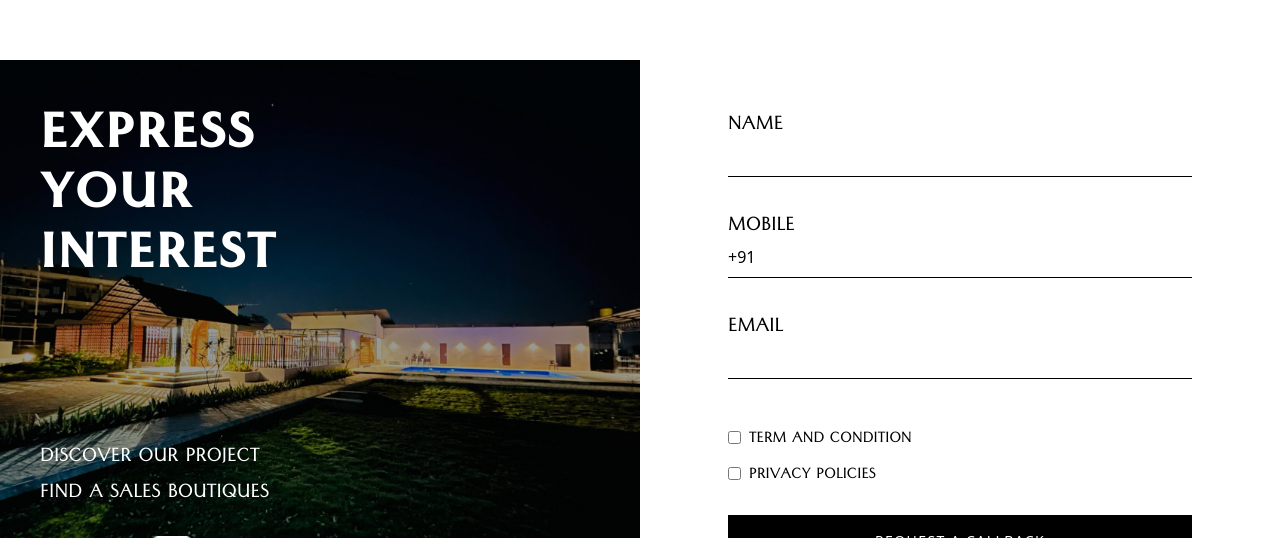
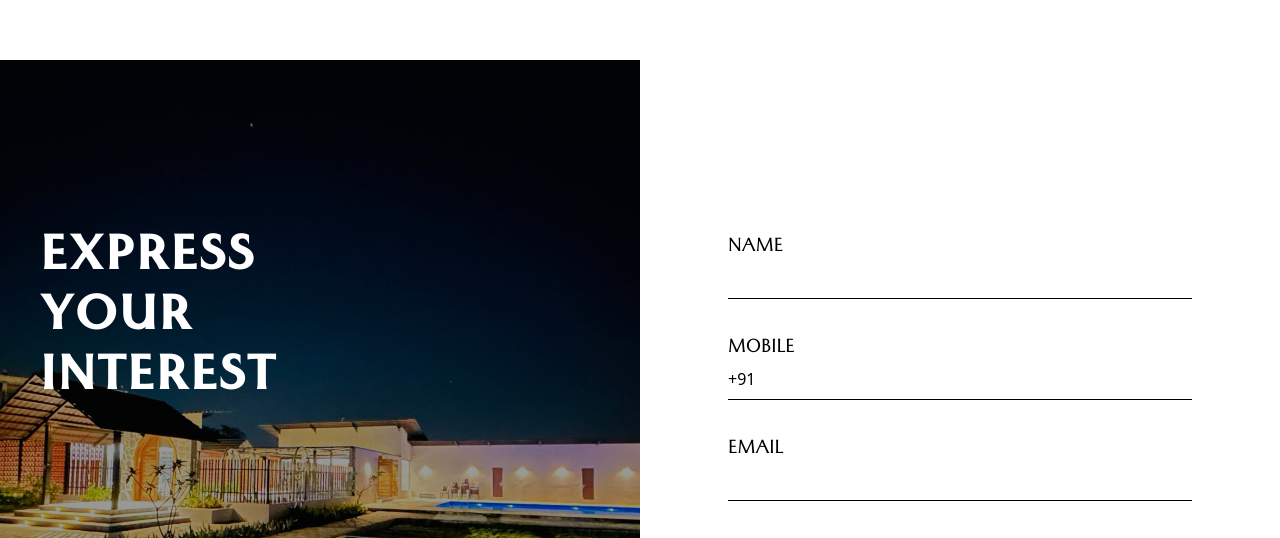
Before and after one commit to HarshSahare/NeelInfraTech, a Next.js app: page / in a window 1280 px wide. Shown: the part 7582-8120 px from the top of the page. Built offline with nearby package versions, Linux system fonts and the light colour scheme.

Commit message:
refactored : repalced padding with the margin in contact page

```diff
--- a/app/page.tsx
+++ b/app/page.tsx
@@ -40,7 +40,7 @@ export default function Home() {
       <DirectorsSection />
       <NeelWaySection className="py-20 lg:py-50" />
       <TestimonialSection />
-      <ContactSection className="py-20 lg:py-50" />
+      <ContactSection className="my-20 lg:my-50" />
     </>
   );
 }
```
